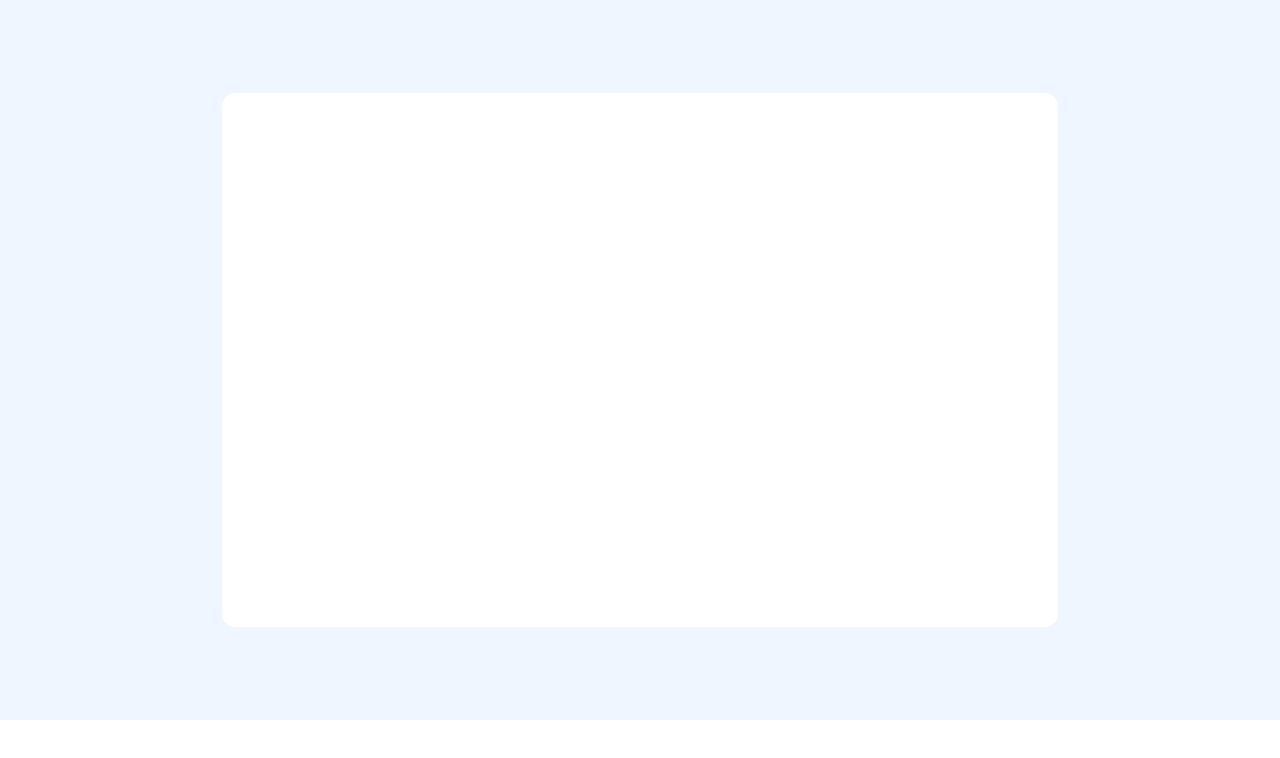
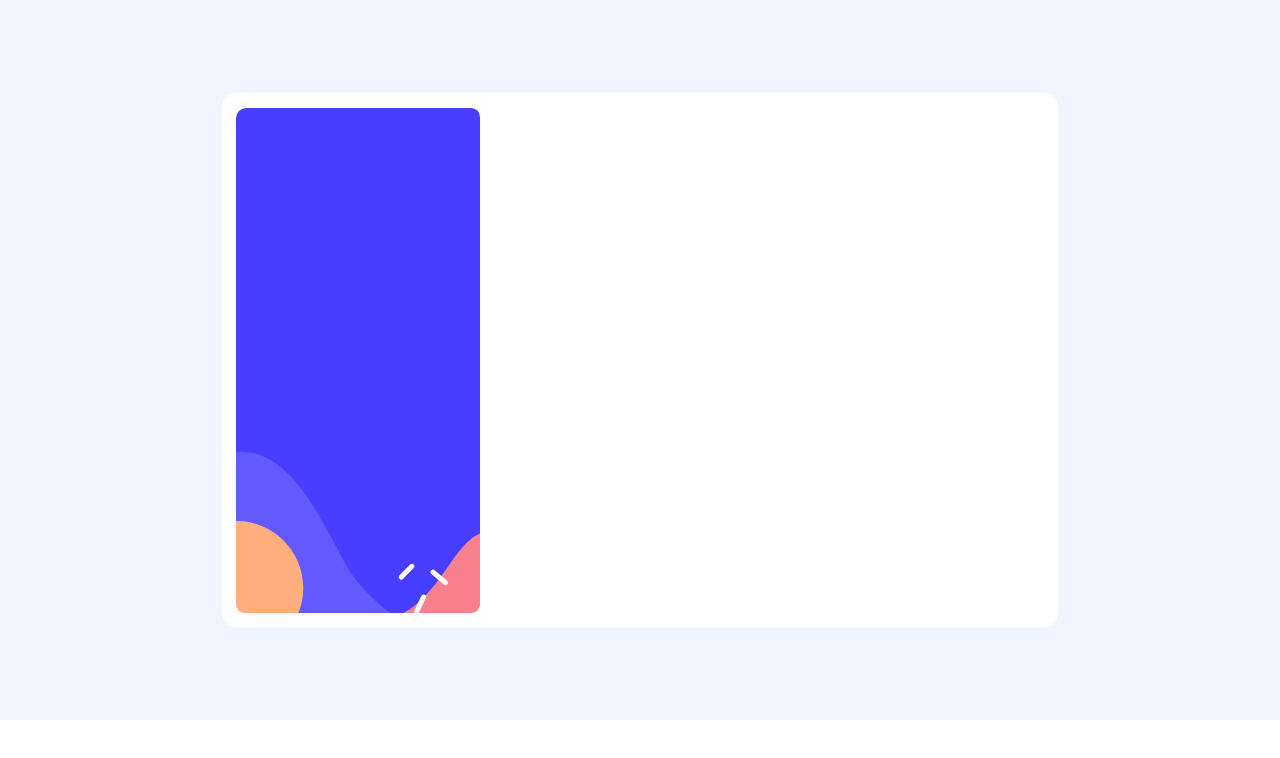
Before and after one commit to CodeVee/multi-step-form, an Angular app: page / in a window 1280 px wide. Shown: the top 758 px of the page. Built offline with nearby package versions, Linux system fonts and the light colour scheme.

Commit message:
added sidebar base

```diff
--- a/src/app/app.component.html
+++ b/src/app/app.component.html
@@ -1,5 +1,5 @@
-<main class=" bg-mangolia h-[81rem] flex">
+<div class=" bg-mangolia h-[81rem] flex">
   <div class="w-[94rem] h-[60rem] bg-white rounded-3xl mx-auto self-center p-1.6 flex">
-
+    <app-sidebar></app-sidebar>
   </div>
-</main>
+</div>
--- a/src/app/app.module.ts
+++ b/src/app/app.module.ts
@@ -2,13 +2,14 @@ import { NgModule } from '@angular/core';
 import { BrowserModule } from '@angular/platform-browser';
 
 import { AppComponent } from './app.component';
+import { SidebarComponent } from './sidebar/sidebar.component';
 
 @NgModule({
   declarations: [
     AppComponent
   ],
   imports: [
-    BrowserModule
+    BrowserModule, SidebarComponent
   ],
   providers: [],
   bootstrap: [AppComponent]
--- /dev/null
+++ b/src/app/sidebar/sidebar.component.html
@@ -0,0 +1,3 @@
+<aside class="w-[27.4rem] h-full rounded-2xl pt-16 pl-3.2 bg-sidebar-desktop">
+
+</aside>
--- /dev/null
+++ b/src/app/sidebar/sidebar.component.ts
@@ -0,0 +1,13 @@
+import { Component } from '@angular/core';
+import { CommonModule } from '@angular/common';
+
+@Component({
+  selector: 'app-sidebar',
+  standalone: true,
+  imports: [CommonModule],
+  templateUrl: './sidebar.component.html',
+  styles: []
+})
+export class SidebarComponent {
+
+}
--- a/tailwind.config.js
+++ b/tailwind.config.js
@@ -22,9 +22,14 @@ module.exports = {
         'light': '#d6d9e6'
       }
     },
+    backgroundImage: {
+      'sidebar-desktop': "url('assets/images/bg-sidebar-desktop.svg')",
+      'sidebar-mobile': "url('assets/images/bg-sidebar-mobile.svg')"
+    },
     extend: {
       spacing: {
-        1.6: '1.6rem'
+        '1.6': '1.6rem',
+        '3.2': '3.2rem'
       }
     },
   },
```
